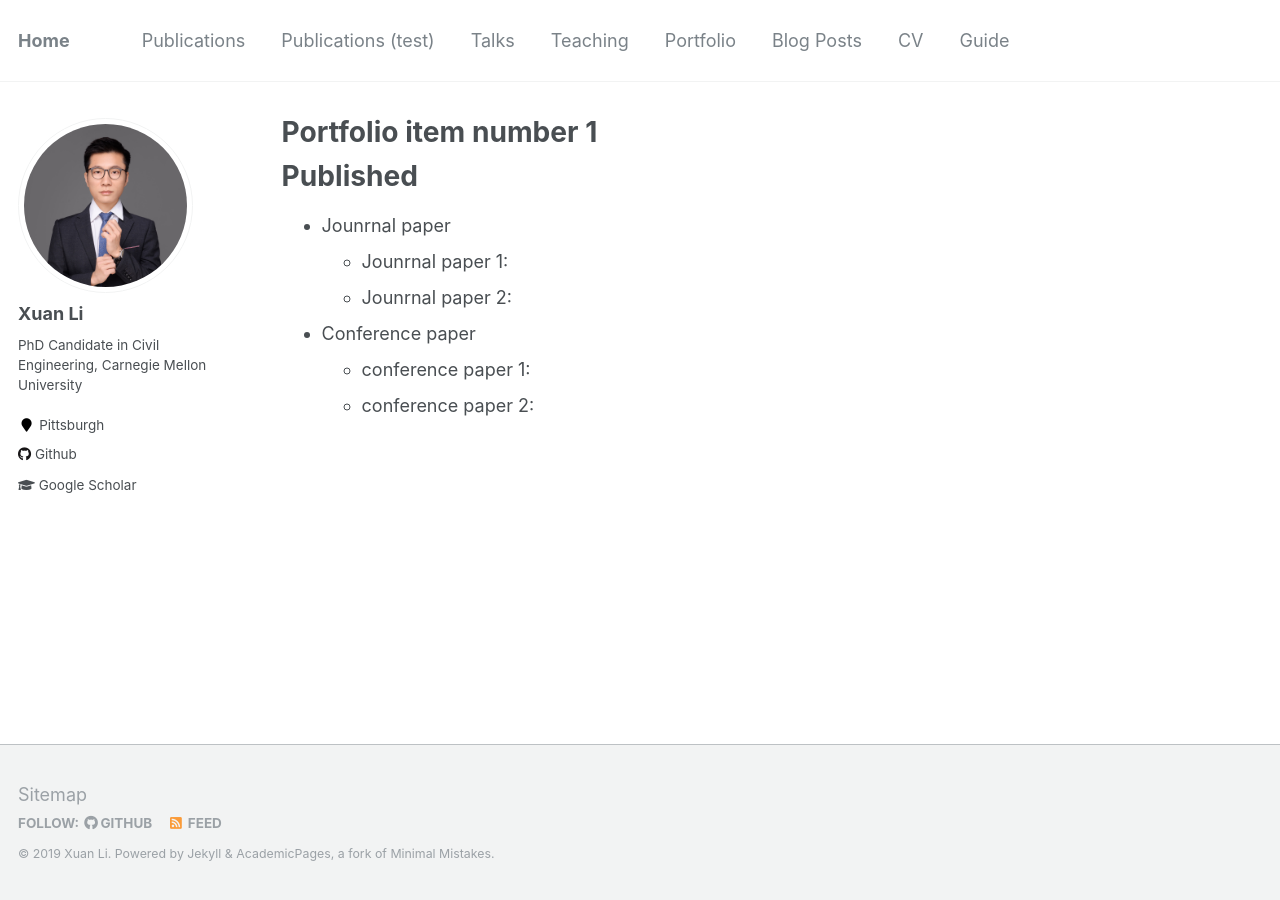
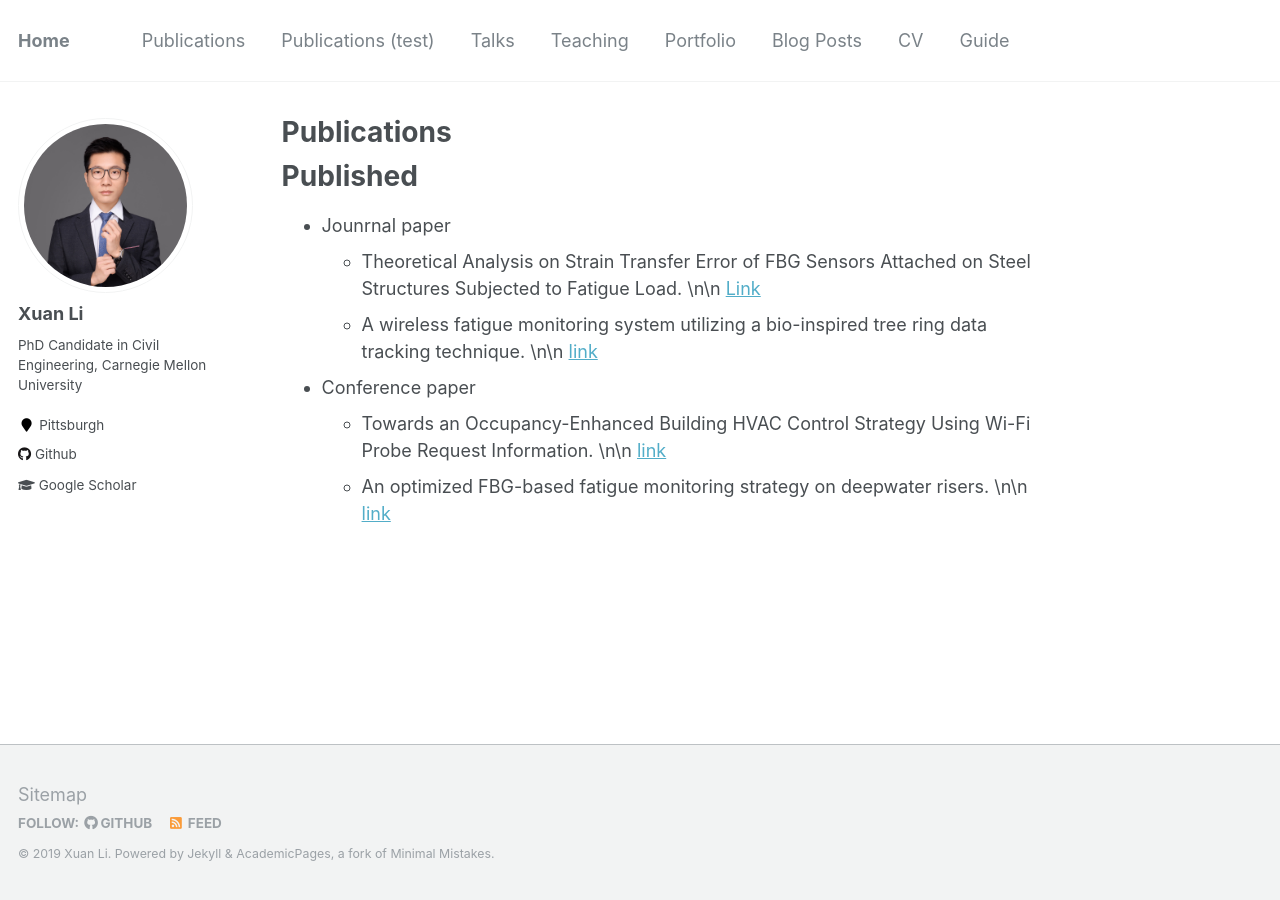
Before and after one commit to milanlx/milanlx.github.io, a Jekyll site: the page built from _pages/publication-test.md, in a window 1280 px wide. Built offline with Jekyll 4.4.1, drawn with Linux system fonts in a browser that asks for light colours.

Commit message:
Update publication-test.md

```diff
--- a/_pages/publication-test.md
+++ b/_pages/publication-test.md
@@ -1,6 +1,5 @@
 ---
-title: "Portfolio item number 1"
-excerpt: "Short description of portfolio item number 1<br/><img src='/images/500x300.png'>"
+title: "Publications"
 permalink: /publication-test/
 author_profile: true
 ---
@@ -9,9 +8,9 @@ Published
 ======
 
 * Jounrnal paper
-  * Jounrnal paper 1:
-  * Jounrnal paper 2:
+  * Theoretical Analysis on Strain Transfer Error of FBG Sensors Attached on Steel Structures Subjected to Fatigue Load. \n\n [Link](https://onlinelibrary.wiley.com/doi/pdf/10.1111/str.12195)
+  * A wireless fatigue monitoring system utilizing a bio-inspired tree ring data tracking technique. \n\n [link](https://www.mdpi.com/1424-8220/14/3/4364/htm)
 
 * Conference paper
-  * conference paper 1:
-  * conference paper 2:
+  * Towards an Occupancy-Enhanced Building HVAC Control Strategy Using Wi-Fi Probe Request Information. \n\n [link](https://www.mdpi.com/1424-8220/14/3/4364/htm)
+  * An optimized FBG-based fatigue monitoring strategy on deepwater risers. \n\n [link](https://www.spiedigitallibrary.org/conference-proceedings-of-spie/9276/927620/An-optimized-FBG-based-fatigue-monitoring-strategy-on-deepwater-risers/10.1117/12.2072847.full?SSO=1)
```
